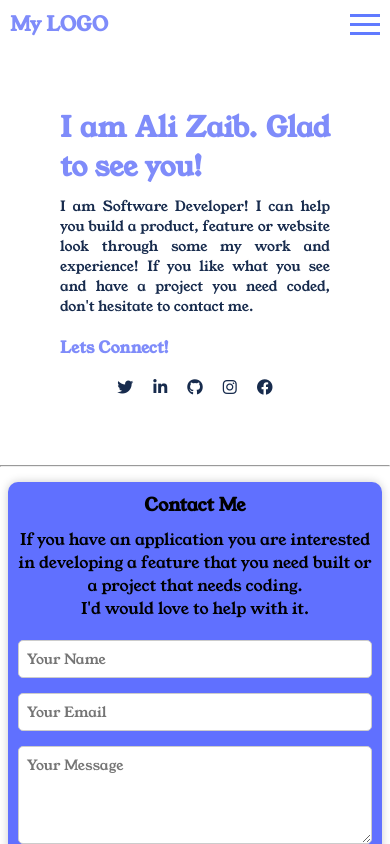
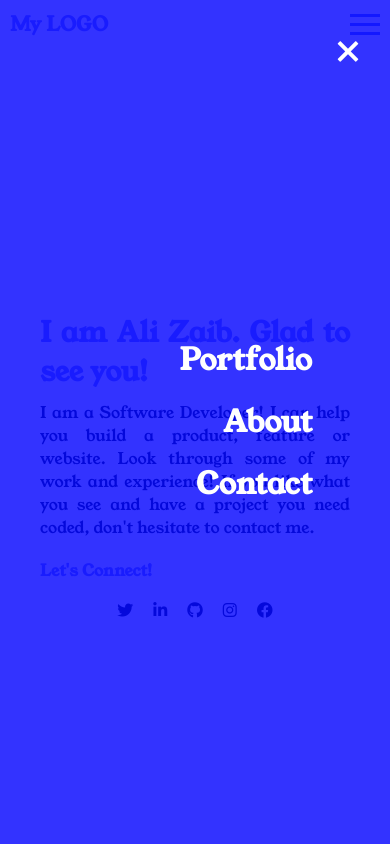
Before and after one commit to alizaib261/portfolio, a plain HTML site: page index.html in a window 390 px wide. Both pictures are taken after a click on the element 365 px from the left and 24 px from the top of the page. Shown: the top 844 px of the page. Drawn offline with Linux system fonts and the light colour scheme.

Commit message:
Mobile Menu
make a new branch

```diff
--- a/index.html
+++ b/index.html
@@ -1,4 +1,3 @@
-
 <!DOCTYPE html>
 <html lang="en">
   <head>
@@ -9,8 +8,7 @@
       rel="stylesheet"
       href="https://cdnjs.cloudflare.com/ajax/libs/font-awesome/6.4.2/css/all.min.css"
     />
-
-    <title>Potfolio</title>
+    <title>Portfolio</title>
   </head>
   <body>
     <nav class="navbar">
@@ -26,15 +24,26 @@
       </div>
     </nav>
 
+    <!-- Full-screen Overlay Menu -->
+    <div class="overlay" id="overlayMenu">
+      <span class="close-btn" id="closeBtn">&times;</span>
+      <ul class="overlay-menu">
+        <li><a href="#">Portfolio</a></li>
+        <li><a href="#">About</a></li>
+        <li><a href="#">Contact</a></li>
+      </ul>
+    </div>
+
     <div class="intro-container">
       <section class="intro">
         <h1>I am Ali Zaib. Glad to see you!</h1>
         <p>
-          I am Software Developer! I can help you build a product, feature or
-          website look through some my work and experience! If you like what you
-          see and have a project you need coded, don't hesitate to contact me.
+          I am a Software Developer! I can help you build a product, feature or
+          website. Look through some of my work and experience! If you like what
+          you see and have a project you need coded, don't hesitate to contact
+          me.
         </p>
-        <h4>Lets Connect!</h4>
+        <h4>Let's Connect!</h4>
         <div class="font-awesome">
           <i class="fa-brands fa-twitter"></i>
           <i class="fa-brands fa-linkedin-in"></i>
@@ -49,23 +58,56 @@
 
     <div class="contact-form-container">
       <h2>Contact Me</h2>
-      <p>If you have an application you are interested in developing a feature that you need built or a project that needs coding. <br> I'd would love to help with it.</p>
+      <p>If you have an application or feature you need built, or a project that needs coding, I'd love to help!</p>
       <form action="https://formspree.io/f/mwkgqyyz" method="post">
         <div class="input-group">
           <label for="username"></label>
-              <input type="text" id="username" name="username" maxlength="30" placeholder="Your Name" required>
+          <input
+            type="text"
+            id="username"
+            name="username"
+            maxlength="30"
+            placeholder="Your Name"
+            required
+          />
         </div>
         <div class="input-group">
           <label for="email"></label>
-              <input type="email" id="email" name="email" placeholder="Your Email" required>
+          <input
+            type="email"
+            id="email"
+            name="email"
+            placeholder="Your Email"
+            required
+          />
         </div>
         <div class="input-group">
           <label for="message"></label>
-              <textarea id="message" name="message" rows="4" maxlength="500" placeholder="Your Message" required></textarea>
+          <textarea
+            id="message"
+            name="message"
+            rows="4"
+            maxlength="500"
+            placeholder="Your Message"
+            required
+          ></textarea>
         </div>
         <button type="submit">Get in touch</button>
       </form>
     </div>
-    </div>
+
+    <script>
+      const menuToggle = document.getElementById("menuToggle");
+      const overlayMenu = document.getElementById("overlayMenu");
+      const closeBtn = document.getElementById("closeBtn");
+
+      menuToggle.addEventListener("click", () => {
+        overlayMenu.classList.add("active");
+      });
+
+      closeBtn.addEventListener("click", () => {
+        overlayMenu.classList.remove("active");
+      });
+    </script>
   </body>
 </html>
--- a/style.css
+++ b/style.css
@@ -1,7 +1,6 @@
 /* Base Styles */
 @import url("https://fonts.googleapis.com/css2?family=Young+Serif&display=swap");
 
-/* Reset some default styles */
 * {
   margin: 0;
   padding: 0;
@@ -12,20 +11,19 @@
 /* Style the navigation bar */
 .navbar {
   display: flex;
-  justify-content: space-between; /* Equal space between the elements */
+  justify-content: space-between;
   align-items: center;
   background-color: white;
   padding: 10px 30px;
 }
 
-/* Style the company name */
 .company-name {
   color: rgb(127, 140, 250);
   font-size: 20px;
   font-weight: 900;
 }
 
-/* Style the hamburger menu */
+/* Hamburger menu */
 .menu-toggle {
   display: flex;
   flex-direction: column;
@@ -39,47 +37,70 @@
   margin: 3px 0;
 }
 
-/* Style the navigation menu */
-.menu {
-  list-style: none;
+/* Fullscreen Overlay */
+.overlay {
+  position: fixed;
+  top: 0;
+  left: 0;
+  width: 100%;
+  height: 100%;
+  background-color: rgba(0, 0, 255, 0.8); /* Blue background */
+  display: none;
+  justify-content: center;
+  align-items: center;
+  z-index: 1000;
+  flex-direction: column;
+}
+
+.overlay.active {
   display: flex;
 }
 
-.menu li {
-  margin-right: 20px;
+/* Close button for overlay */
+.close-btn {
+  position: absolute;
+  top: 20px;
+  right: 30px;
+  font-size: 40px;
+  color: white;
+  cursor: pointer;
 }
 
-.menu a {
+/* Overlay menu styles */
+.overlay-menu {
+  list-style: none;
+  text-align: right;
+  width: 60%;
+}
+
+.overlay-menu li {
+  margin: 20px 0;
+}
+
+.overlay-menu a {
+  font-size: 30px;
+  color: white;
   text-decoration: none;
-  color: rgb(96, 122, 255);
   font-weight: bold;
   transition: color 0.3s;
 }
 
-.menu a:hover {
+.overlay-menu a:hover {
   color: #ff5733;
 }
 
-.menu.active {
+/* Intro Section */
+.intro-container {
   display: flex;
+  justify-content: center;
+  align-items: center;
+  height: 100vh;
 }
 
-/* Style the intro container */
-.intro-container {
-  display: flex;
-  justify-content: center; /* Center horizontally */
-  align-items: center; /* Center vertically */
-  height: 100vh; /* Full viewport height */
-}
-
-/* Style the intro section */
 .intro {
   text-align: justify;
   padding: 20px;
-  margin-left: 20px; /* Space from the left */
-  margin-right: 20px; /* Space from the right */
-  margin-top: 20px; /* Space from the top */
-  margin-bottom: 20px; /* Space from the bottom */
+  margin: 20px;
 }
 
 .intro h1 {
@@ -94,7 +115,6 @@
 }
 
 .intro h4 {
-  display: flex;
   padding-top: 20px;
   color: rgb(127, 140, 250);
 }
@@ -106,7 +126,7 @@
   color: rgb(23, 43, 77);
 }
 
-/* Style the contact form container */
+/* Contact Form */
 .contact-form-container {
   background-color: #6070ff;
   border-radius: 10px;
@@ -126,20 +146,12 @@
   margin-bottom: 20px;
 }
 
-/* Style the form elements */
 .input-group {
   text-align: left;
   margin-bottom: 15px;
 }
 
-.input-group label {
-  display: block;
-  margin-bottom: 5px;
-  font-weight: bold;
-}
-
-.input-group input[type="text"],
-.input-group input[type="email"],
+.input-group input,
 .input-group textarea {
   width: 100%;
   padding: 10px;
@@ -148,11 +160,6 @@
   font-size: 16px;
 }
 
-.input-group textarea {
-  resize: vertical;
-}
-
-/* Style the submit button */
 button[type="submit"] {
   background-color: white;
   color: rgb(127, 140, 250);
@@ -160,7 +167,6 @@ button[type="submit"] {
   border: none;
   border-radius: 5px;
   cursor: pointer;
-  font-size: 16px;
 }
 
 button[type="submit"]:hover {
@@ -177,11 +183,6 @@ button[type="submit"]:hover {
     font-size: 32px;
   }
 
-  .intro-container {
-    padding: 20px;
-    height: auto;
-  }
-
   .font-awesome {
     flex-wrap: wrap;
     justify-content: center;
@@ -196,12 +197,7 @@ button[type="submit"]:hover {
     padding: 15px;
   }
 
-  .contact-form-container h2 {
-    font-size: 20px;
-  }
-
-  .input-group input[type="text"],
-  .input-group input[type="email"],
+  .input-group input,
   .input-group textarea {
     padding: 8px;
     font-size: 14px;
@@ -213,7 +209,6 @@ button[type="submit"]:hover {
   }
 }
 
-/* Smaller screen sizes like phones */
 @media only screen and (max-width: 480px) {
   .intro h1 {
     font-size: 28px;
@@ -224,29 +219,4 @@ button[type="submit"]:hover {
   }
 
   .contact-form-container {
-    margin: 15px 2%;
-    padding: 10px;
-  }
-
-  .contact-form-container h2 {
-    font-size: 18px;
-  }
-
-  .intro-container {
-    flex-direction: column;
-    text-align: center;
-  }
-
-  .font-awesome {
-    justify-content: center;
-    margin-left: 0;
-  }
-
-  .intro p {
-    font-size: 14px;
-  }
-
-  button[type="submit"] {
-    font-size: 12px;
-  }
-}
+    margin: 15px 2
```
Lines whose indentation alone changed are shown as unchanged.
